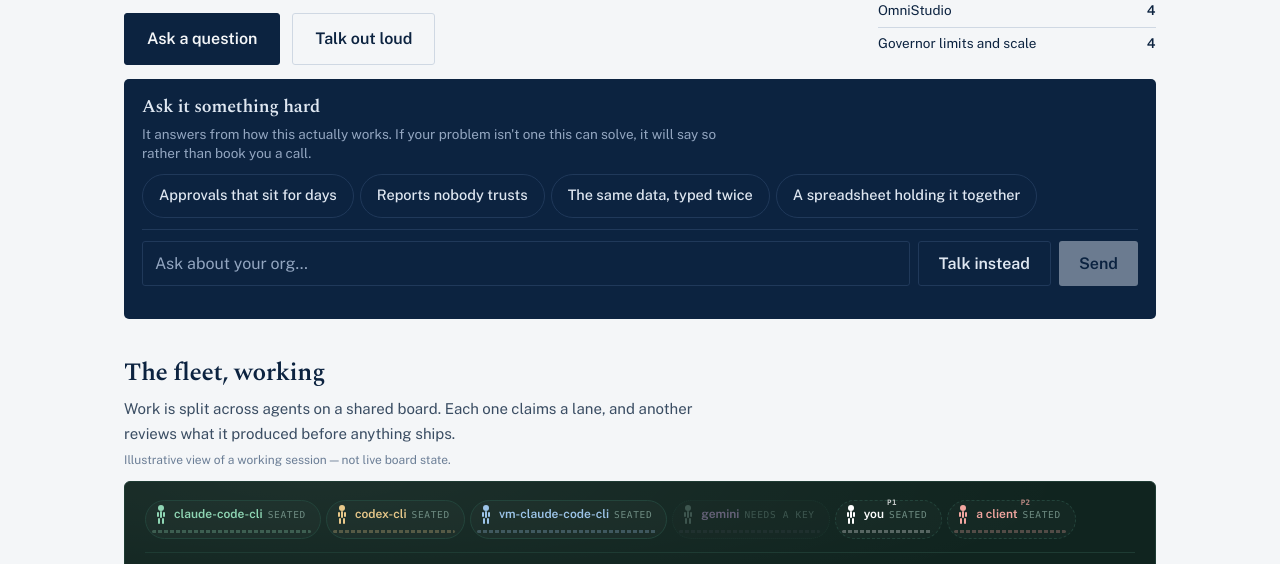
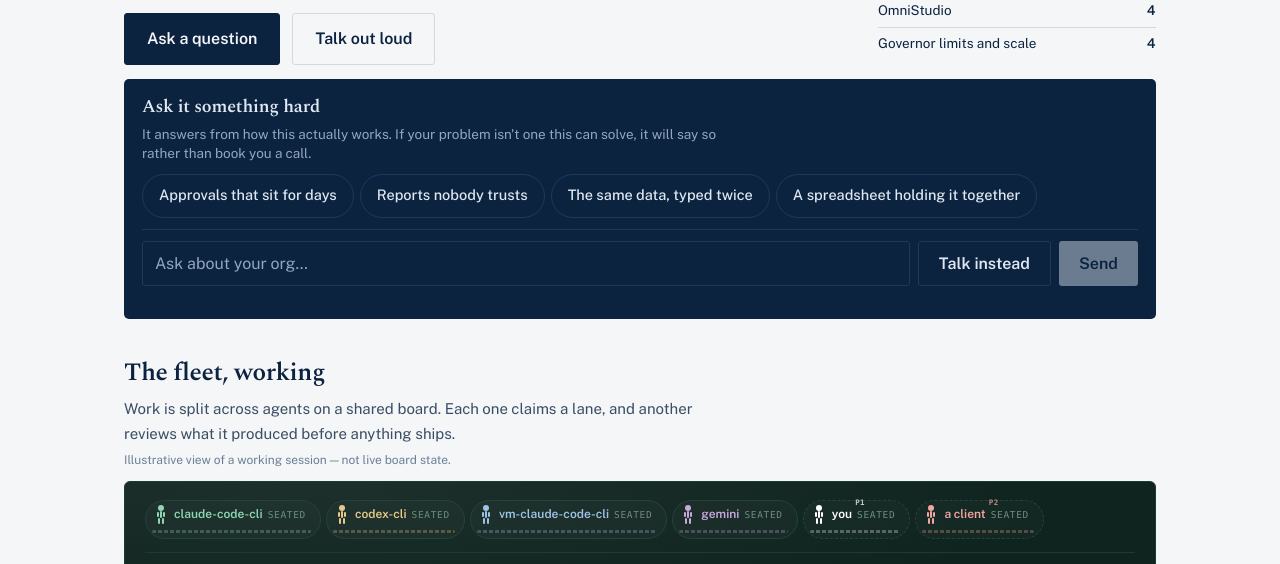
Before and after one commit to sfdc-24/sfdc24-site, a website: page index.html in a window 1280 px wide. Shown: the part 212-776 px from the top of the page. Drawn offline with nearby package versions, Linux system fonts and the light colour scheme.

Commit message:
Gemini has a key, so the page stops saying she needs one
The credential was restored today. She had 82 rows on the board to 2026-09-08
and then nine days of silence; her first row since is on the board now under
Source_Tag=gemini, reporting Gemini 3.8 Flash.

This is a one-flag change - off:true comes off her CREW entry - but it is the
honest half of a pattern worth naming. The page said "needs a key" because that
was TRUE. It is not true any more, so the flag comes off the same day rather
than lingering as a stale caveat. An accurate label that stops being accurate is
just a different kind of wrong, and a site with a guard suite against
overclaiming can also underclaim itself into being untrustworthy.

VERIFIED IN REAL CHROME, as the exact inverse of this morning's check:
  at rest      gemini=seated, offClass=0   (was "needs a key", offClass=1)
  on wake      gemini=writing, authored=1, checked=1   (was blocked from all three)
  in a vote    6 votes not 5, tally "tied hold / ship at 3 each" - agrees
  sweeper      still picks a reachable participant

Nothing in the offline-blocking code was removed. write(), putToVote(), sweep(),
seat() and stand() all still refuse to draw an unreachable agent working - they
read p.off, and she simply no longer has it. The next agent that arrives without
a credential is handled the same way she was.

Guards: site_positioning 52/52, mutate_positioning 22/22 mutations caught,
homepage_recovery 8/8, estimator_shapes 0 problems, claim_surfaces clean.

Co-Authored-By: Claude Opus 5 (1M context) <noreply@anthropic.com>

```diff
--- a/index.html
+++ b/index.html
@@ -1196,7 +1196,13 @@ footer nav{display:flex;gap:18px;flex-wrap:wrap}
     { who:"claude-code-cli",    human:false },
     { who:"codex-cli",          human:false },
     { who:"vm-claude-code-cli", human:false },
-    { who:"gemini",             human:false, off:true, note:"needs a key" },
+    /* KEY RESTORED 2026-09-17. She was off:true for nine days — 82 rows to
+       2026-09-08, then silence when the credential went away. The page said
+       "needs a key" because that was true; it is not true any more, so the flag
+       comes off the same day rather than lingering as a stale caveat.
+       An honest label has to be updated when the fact changes, or it is just a
+       different kind of wrong. */
+    { who:"gemini",             human:false },
     { who:"you",                human:true  },
     { who:"a client",           human:true  }
   ];
```
